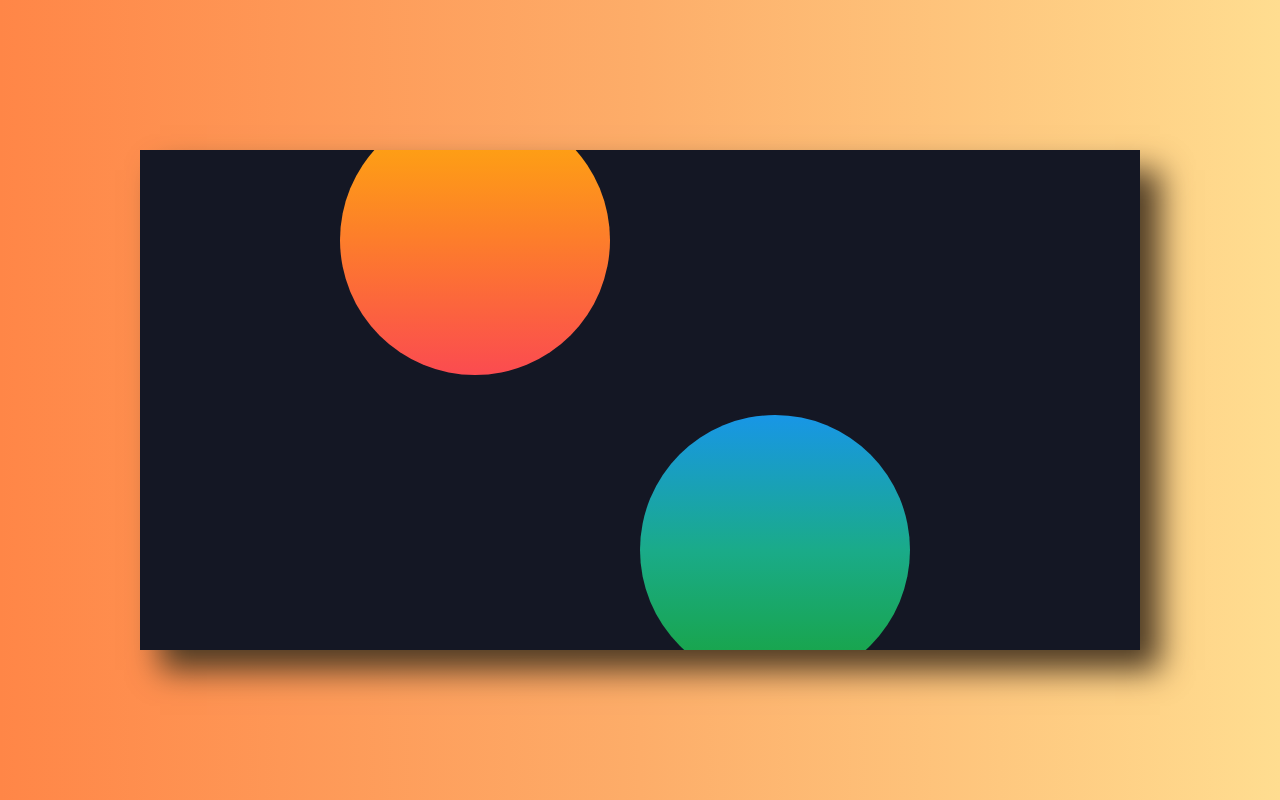
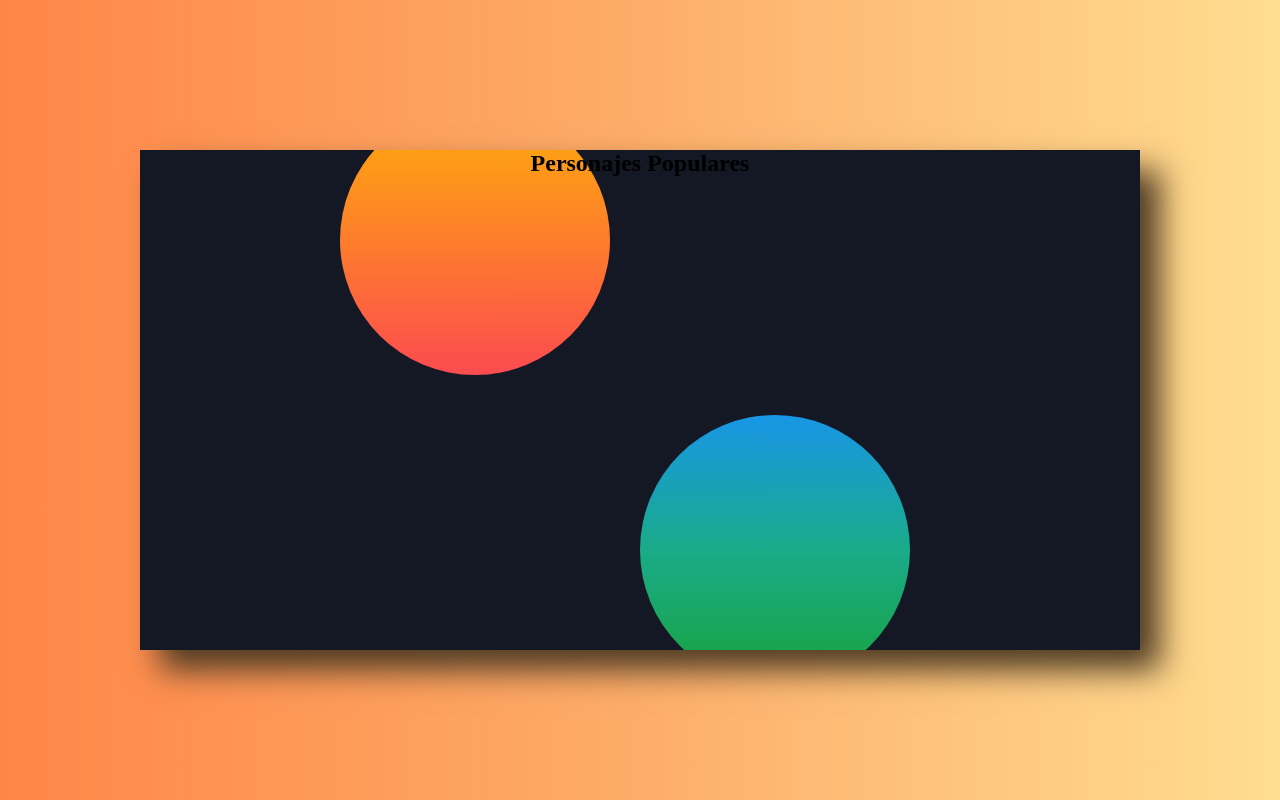
Before and after one commit to moisefdez/P-11, a plain HTML site: page index.html in a window 1280 px wide. Drawn offline with Linux system fonts and the light colour scheme.

Commit message:
container

```diff
--- a/index.html
+++ b/index.html
@@ -14,6 +14,10 @@
                 <div id="naranja"></div>
                 <div id="azul-verde"></div>
             </div>
+            <div id="contenedor">
+                <h1>Personajes Populares</h1>
+                <div id="content"></div>
+            </div>
 
         </div>
     </section>
--- a/styles.css
+++ b/styles.css
@@ -64,3 +64,7 @@
     left: 50%;
     background: linear-gradient(to top, #18a33b, #1aab89, #1896e6);
 }
+
+#contenedor{
+    position: absolute;
+}
```
